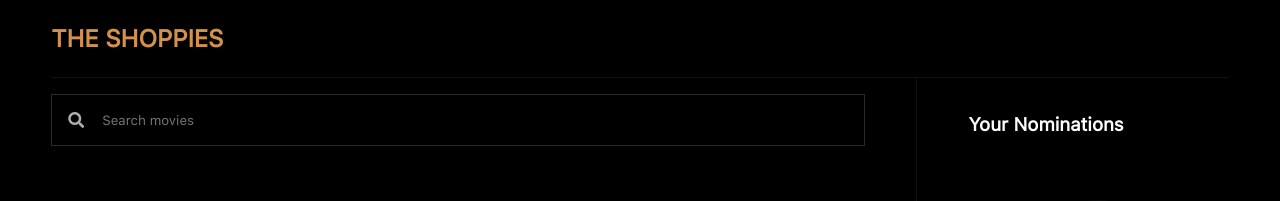
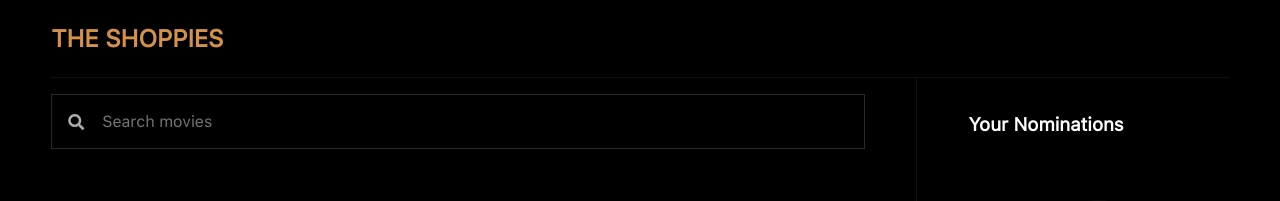
Before and after one commit to kadetXx/shoppies, a React (Create React App) app: page / in a window 1280 px wide. Shown: the top 201 px of the page. Built offline with nearby package versions, Linux system fonts and the light colour scheme.

Commit message:
fixed ios form zoom

```diff
--- a/src/App.js
+++ b/src/App.js
@@ -34,7 +34,7 @@ function App() {
     if (e.target.value.length >= 3) {
       console.log(searchTerm.length);
       fetch(
-        `http://www.omdbapi.com/?s=${e.target.value}&page=1-10&apikey=${process.env.REACT_APP_API_KEY}`
+        `https://www.omdbapi.com/?s=${e.target.value}&page=1-10&apikey=${process.env.REACT_APP_API_KEY}`
       )
         .then((res) => res.json())
         .then((data) => setMovies(data.Search || []));
--- a/src/assets/scss/App.scss
+++ b/src/assets/scss/App.scss
@@ -63,6 +63,7 @@ main {
         border: none;
         outline: none;
         color: $white;
+        font-size: 16px;
       }
     }
 
```
Also changed, not shown: 1 other file (tests, documents, lock files or other folders).
